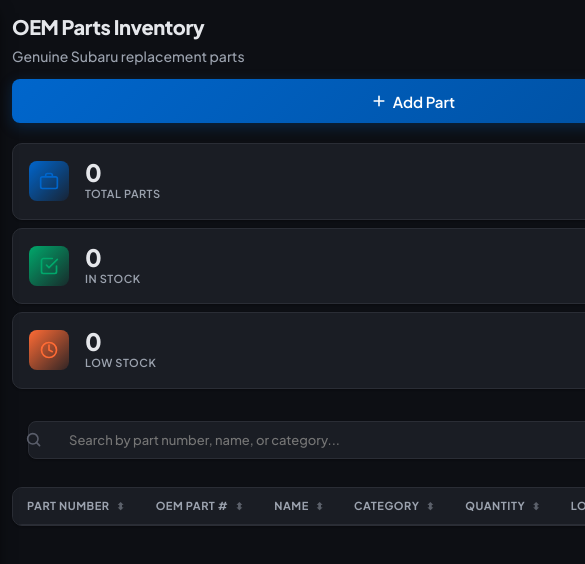
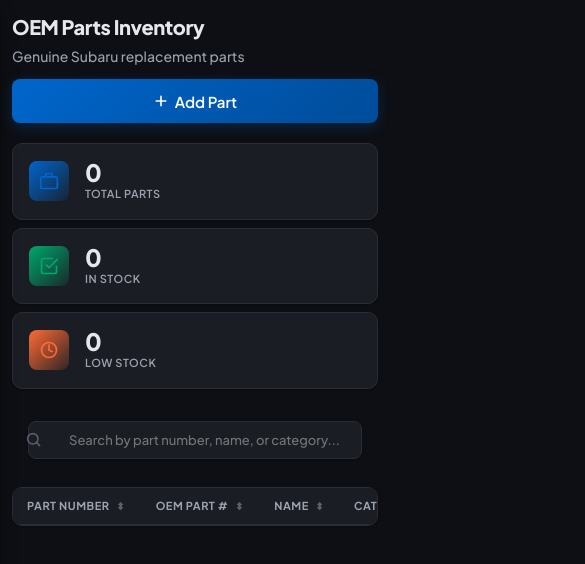
Before and after one commit to low302/subaru-inventory, a website: page public/index.html in a window 390 px wide. Shown: the top 564 px of the page, 585 px wide, since content can reach past the window. Drawn offline with Linux system fonts and the light colour scheme; no server answers.

Commit message:
Update styles.css

```diff
--- a/public/styles.css
+++ b/public/styles.css
@@ -58,6 +58,12 @@
     margin: 0;
     padding: 0;
     box-sizing: border-box;
+}
+
+html, body {
+    overflow-x: hidden;
+    width: 100%;
+    max-width: 100vw;
 }
 
 body {
@@ -144,6 +150,9 @@
     flex: 1;
     padding: 1.25rem;
     min-height: 100vh;
+    width: 100%;
+    max-width: 100%;
+    overflow-x: hidden;
 }
 
 .view {
@@ -825,16 +834,22 @@
     .main-content {
         margin-left: 0;
         padding: 1rem;
+        width: 100%;
+        max-width: 100vw;
+        box-sizing: border-box;
     }
 
     /* Stack stats vertically on mobile */
     .stats-grid {
         grid-template-columns: 1fr;
         gap: 0.75rem;
+        width: 100%;
     }
 
     .stat-card {
         padding: 1rem;
+        width: 100%;
+        box-sizing: border-box;
     }
 
     /* Single column forms on mobile */
@@ -851,17 +866,31 @@
         flex-direction: column;
         align-items: stretch !important;
         gap: 1rem;
+        width: 100%;
+    }
+
+    .view-header > div {
+        width: 100%;
     }
 
     .view-header > div:last-child {
         flex-direction: column;
         width: 100%;
+        gap: 0.625rem;
     }
 
     .view-header button,
-    .view-header select {
+    .view-header select,
+    .view-header > div > div {
+        width: 100% !important;
+        max-width: 100%;
+        justify-content: center;
+        box-sizing: border-box;
+    }
+
+    /* Fix button containers */
+    .view-header > div:last-child > * {
         width: 100%;
-        justify-content: center;
     }
 
     /* Horizontal scroll for tables */
@@ -907,15 +936,25 @@
     /* Mobile search bar */
     .search-bar {
         padding: 0.75rem 1rem;
+        width: 100%;
+        max-width: 100%;
+        box-sizing: border-box;
+    }
+
+    .search-bar input {
+        width: 100%;
+        max-width: 100%;
     }
 
     /* Better spacing for mobile */
     .view-title {
         font-size: 1.5rem;
+        word-break: break-word;
     }
 
     .view-subtitle {
         font-size: 0.875rem;
+        word-break: break-word;
     }
 
     /* Mobile table actions */
@@ -926,6 +965,23 @@
     .table-actions button {
         padding: 0.5rem 0.75rem;
         font-size: 0.875rem;
+    }
+
+    /* Ensure all containers respect viewport */
+    .view, .stats-grid, .table-container, .form-group {
+        width: 100%;
+        max-width: 100%;
+        box-sizing: border-box;
+    }
+
+    /* Fix modal overflow */
+    .modal-content {
+        box-sizing: border-box;
+    }
+
+    .modal-header, .modal-actions {
+        width: 100%;
+        box-sizing: border-box;
     }
 }
 
```
